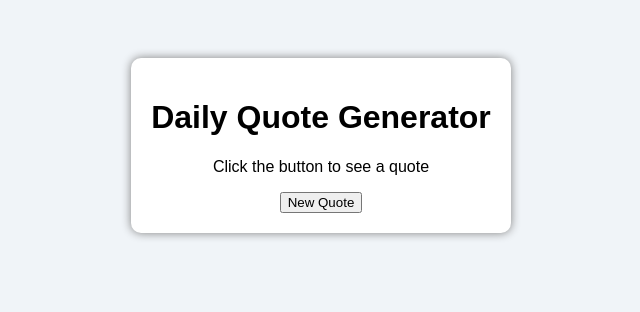
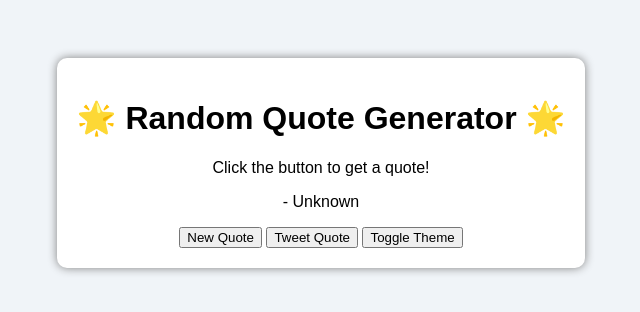
Before and after one commit to Pallavi-S2004/quote-generator, a plain HTML site: page index.html in a window 1280 px wide. Shown: the whole page, without its empty margins (319-959 px from the left). Drawn offline with Linux system fonts and the light colour scheme.

Commit message:
index.html

```diff
--- a/index.html
+++ b/index.html
@@ -2,15 +2,28 @@
 <html lang="en">
 <head>
   <meta charset="UTF-8">
-  <title>Daily Quote</title>
+  <meta name="viewport" content="width=device-width, initial-scale=1.0">
+  <title>Random Quote Generator</title>
   <link rel="stylesheet" href="style.css">
+  <link href="https://fonts.googleapis.com/css2?family=Poppins:wght@400;600&display=swap" rel="stylesheet">
 </head>
 <body>
+
   <div class="container">
-    <h1>Daily Quote Generator</h1>
-    <p id="quote">Click the button to see a quote</p>
-    <button onclick="generateQuote()">New Quote</button>
+    <h1>🌟 Random Quote Generator 🌟</h1>
+
+    <div class="quote-box fade-in">
+      <p id="quote">Click the button to get a quote!</p>
+      <p id="author">- Unknown</p>
+    </div>
+
+    <div class="buttons">
+      <button id="generate">New Quote</button>
+      <button id="tweet">Tweet Quote</button>
+      <button id="theme-toggle">Toggle Theme</button>
+    </div>
   </div>
+
   <script src="script.js"></script>
 </body>
 </html>
```
